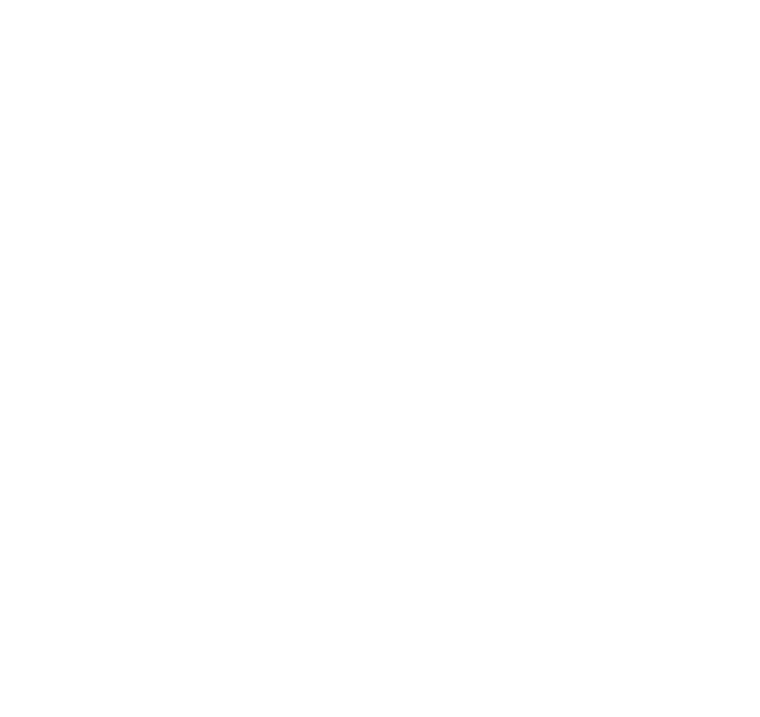
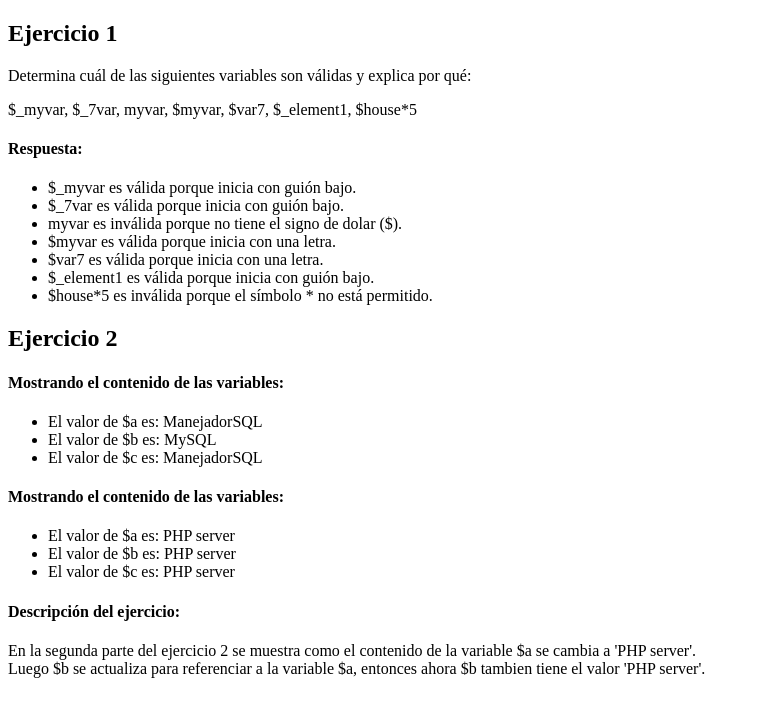
Before and after one commit to Luis-hip/tecweb, a PHP site: page / in a window 1280 px wide. Before the commit the part shown is empty. Shown: the top 717 px of the page, without its empty margins (0-760 px from the left). Run offline with PHP 8.4, Linux system fonts and the light colour scheme.

Commit message:
Ejercicio 1 y 2 agregdados a index.php

```diff
--- a/practicas/p04/index.php
+++ b/practicas/p04/index.php
@@ -5,6 +5,58 @@
     <title>Práctica 4</title>
 </head>
 <body>
+    <h2>Ejercicio 1</h2>
+    <p>Determina cuál de las siguientes variables son válidas y explica por qué:</p>
+    <p>$_myvar,  $_7var,  myvar,  $myvar,  $var7,  $_element1, $house*5</p>
+    <?php
+        //AQUI VA MI CÓDIGO PHP
+        $_myvar;
+        $_7var;
+        //myvar;       // Inválida
+        $myvar;
+        $var7;
+        $_element1;
+        //$house*5;     // Invalida
+
+        echo '<h4>Respuesta:</h4>';
+
+        echo '<ul>';
+        echo '<li>$_myvar es válida porque inicia con guión bajo.</li>';
+        echo '<li>$_7var es válida porque inicia con guión bajo.</li>';
+        echo '<li>myvar es inválida porque no tiene el signo de dolar ($).</li>';
+        echo '<li>$myvar es válida porque inicia con una letra.</li>';
+        echo '<li>$var7 es válida porque inicia con una letra.</li>';
+        echo '<li>$_element1 es válida porque inicia con guión bajo.</li>';
+        echo '<li>$house*5 es inválida porque el símbolo * no está permitido.</li>';
+        echo '</ul>';
+    ?>
+
+    <h2>Ejercicio 2</h2>
+    <?php
+    $a = "ManejadorSQL";
+    $b = 'MySQL';
+    $c = &$a;
+
+    echo "<h4>Mostrando el contenido de las variables:</h4>";
+    echo "<ul>";
+    echo "<li>El valor de \$a es: $a</li>";
+    echo "<li>El valor de \$b es: $b</li>";
+    echo "<li>El valor de \$c es: $c</li>";
+    echo "</ul>";
+
+    $a = "PHP server";
+    $b = &$a;
+
+    echo "<h4>Mostrando el contenido de las variables:</h4>";
+    echo "<ul>";
+    echo "<li>El valor de \$a es: $a</li>";
+    echo "<li>El valor de \$b es: $b</li>";
+    echo "<li>El valor de \$c es: $c</li>";
+    echo "</ul>";
+
+    echo "<h4>Descripción del ejercicio:</h4>";
+    echo "<p>En la segunda parte del ejercicio 2 se muestra como el contenido de la variable \$a se cambia a 'PHP server'.<br> Luego \$b se actualiza para referenciar a la variable \$a, entonces ahora \$b tambien tiene el valor 'PHP server'.</p>";
+    ?>
 
 </body>
 </html>
```
